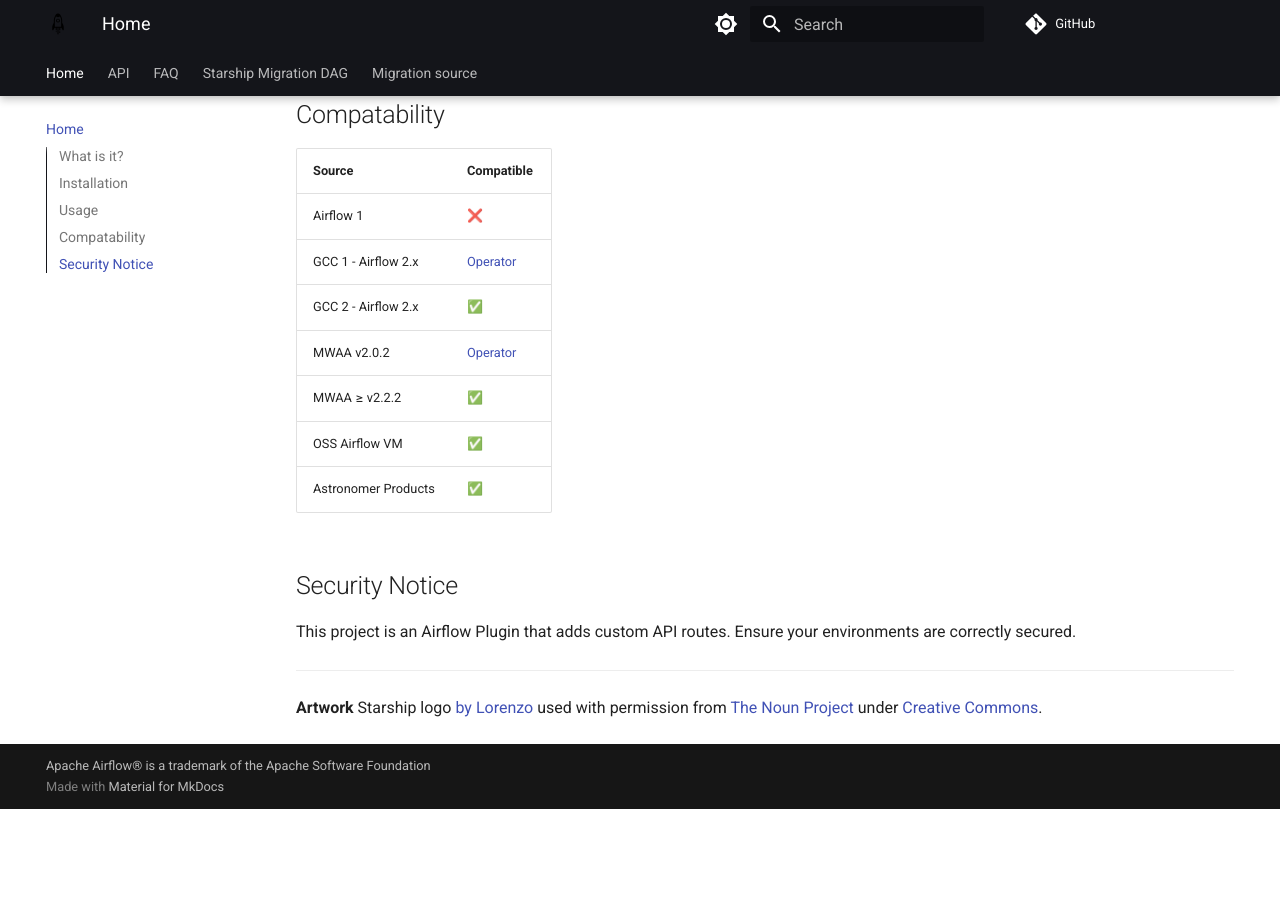
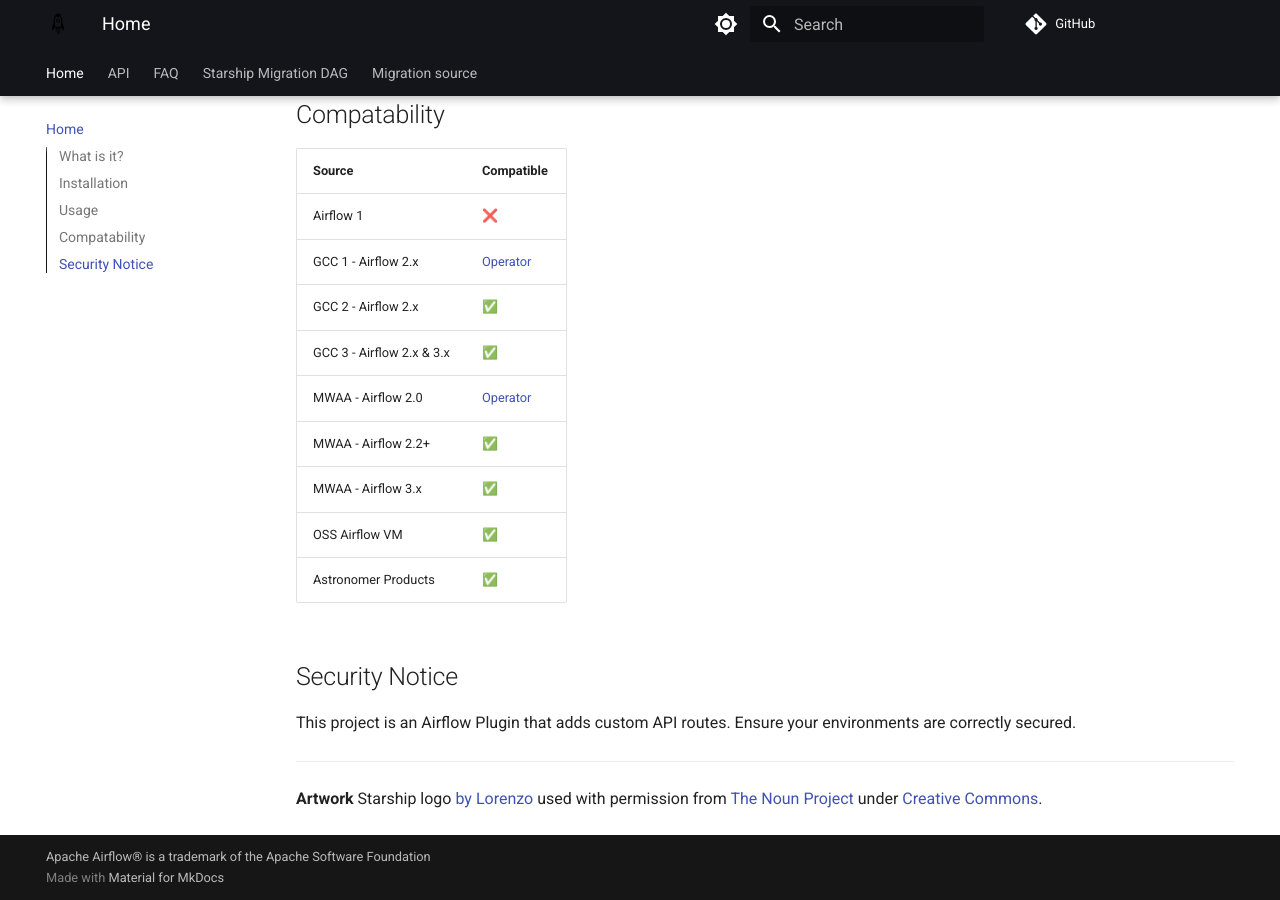
Before and after one commit to astronomer/starship, an MkDocs documentation site: the page built from docs/index.md, in a window 1280 px wide and 900 px high, scrolled down 1354 px. Built offline with MkDocs 1.6.1 and Material for MkDocs 9.7.7, drawn with Linux system fonts in a browser that asks for light colours; comment, search, counter and statistics services are not loaded; before the commit the page ends 2163 px from its top, so only the background shows below that.

Commit message:
docs: add Airflow 3 support

```diff
--- a/docs/index.md
+++ b/docs/index.md
@@ -48,8 +48,10 @@
 | Airflow 1           | ❌                      |
 | GCC 1 - Airflow 2.x | [Operator](./operator) |
 | GCC 2 - Airflow 2.x | ✅                      |
-| MWAA v2.0.2         | [Operator](./operator) |
-| MWAA ≥ v2.2.2       | ✅                      |
+| GCC 3 - Airflow 2.x & 3.x| ✅                 |
+| MWAA - Airflow 2.0  | [Operator](./operator) |
+| MWAA - Airflow 2.2+ | ✅                      |
+| MWAA - Airflow 3.x  | ✅                      |
 | OSS Airflow VM      | ✅                      |
 | Astronomer Products | ✅                      |
 
```
Also changed, not shown: docs/faq.md (+6 -0 lines).
